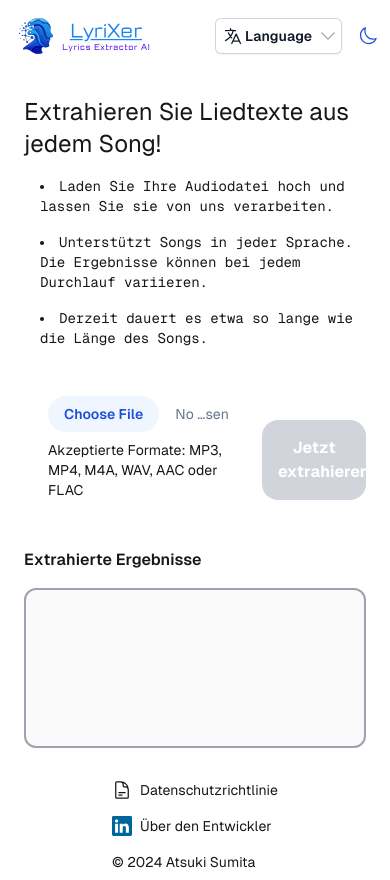
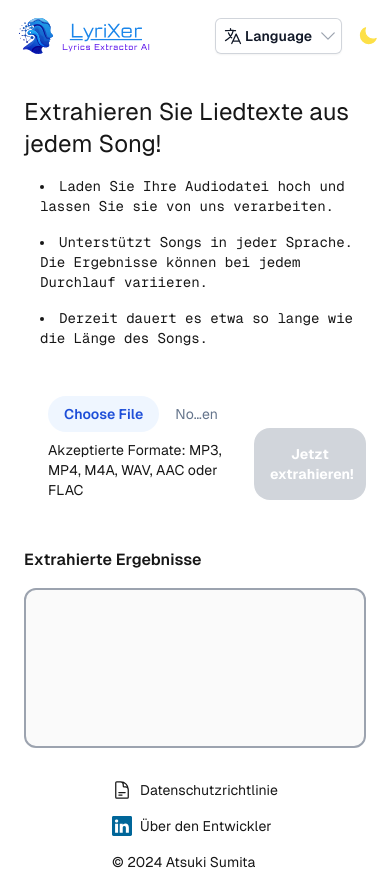
Before and after one commit to Atsunori66/web-01-front, a Next.js app: page /de in a window 390 px wide. Built offline with nearby package versions, Linux system fonts and the light colour scheme.

Commit message:
2024/11/30 fixed icon

```diff
--- a/src/app/[lang]/page.tsx
+++ b/src/app/[lang]/page.tsx
@@ -364,9 +364,9 @@ export default function Home(
         >
           {
             resolvedTheme === "dark" ?
-            <SunIcon aria-hidden="true" className="-mr-1 h-5 w-5 stroke-orange-300 fill-white"></SunIcon>
+            <SunIcon aria-hidden="true" className="-mr-1 h-5 w-5 stroke-orange-300 fill-orange-300"></SunIcon>
             :
-            <MoonIcon aria-hidden="true" className="-mr-1 h-5 w-5 stroke-blue-700 fill-white"></MoonIcon>
+            <MoonIcon aria-hidden="true" className="-mr-1 h-5 w-5 stroke-yellow-300 fill-yellow-300"></MoonIcon>
           }
         </button>
       </header>
@@ -435,9 +435,9 @@ export default function Home(
             </label>
           </form>
 
-          <button className="p-4 min-h-16 h-auto min-w-20 w-auto justify-self-center self-end
+          <button className="p-4 min-h-16 h-auto min-w-28 w-auto justify-self-center self-end
             bg-blue-400 hover:bg-blue-500 active:bg-blue-600
-            text-white font-bold rounded-2xl
+            text-white font-bold rounded-2xl text-sm md:text-base
             pointer-events-auto disabled:shadow-none shadow-md shadow-blue-500/50
             disabled:bg-gray-300 disabled:cursor-not-allowed"
             onClick={ sendPost }
```
